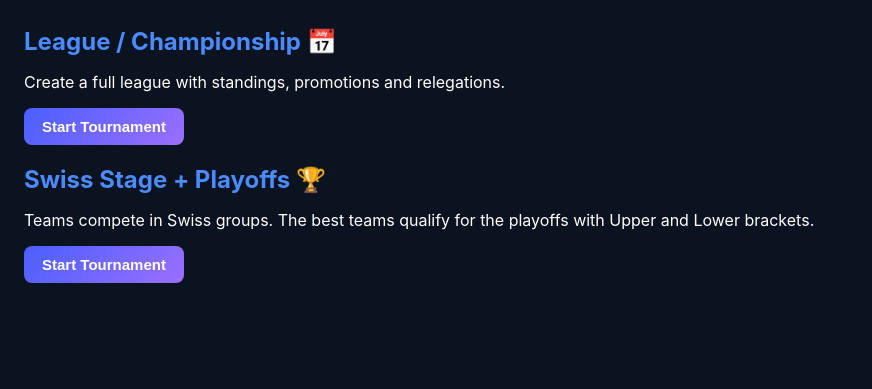
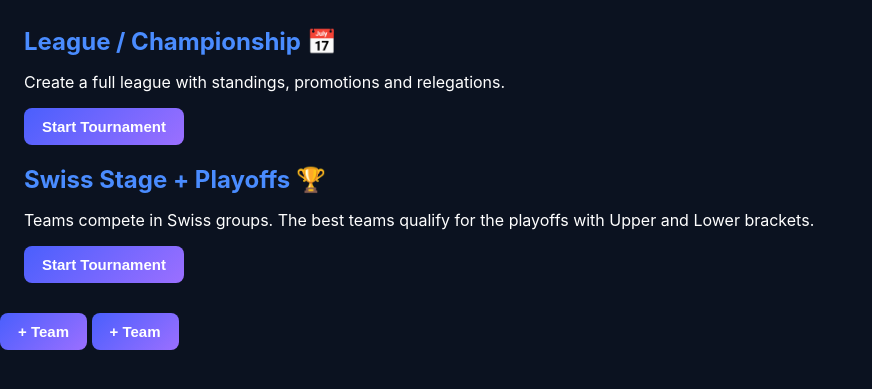
Before and after one commit to Nayissan/ESPORTS-BRACKET-, a plain HTML site: page index.html in a window 1280 px wide. Shown: the part 119-508 px from the top of the page, without its empty margins (0-872 px from the left). Drawn offline with Linux system fonts and the light colour scheme.

Commit message:
Add button to add team and teams list div

```diff
--- a/index.html
+++ b/index.html
@@ -43,9 +43,17 @@
   </div>
 </section>
 
+  <button class="add-team-btn">+ Team</button>
+
 
   <script src="script.js"></script>
 </body>
 </html>
 
+
+
+
+<button class="add-team-btn">+ Team</button>
+<div id="teamsList"></div>
+
 </body>
```
